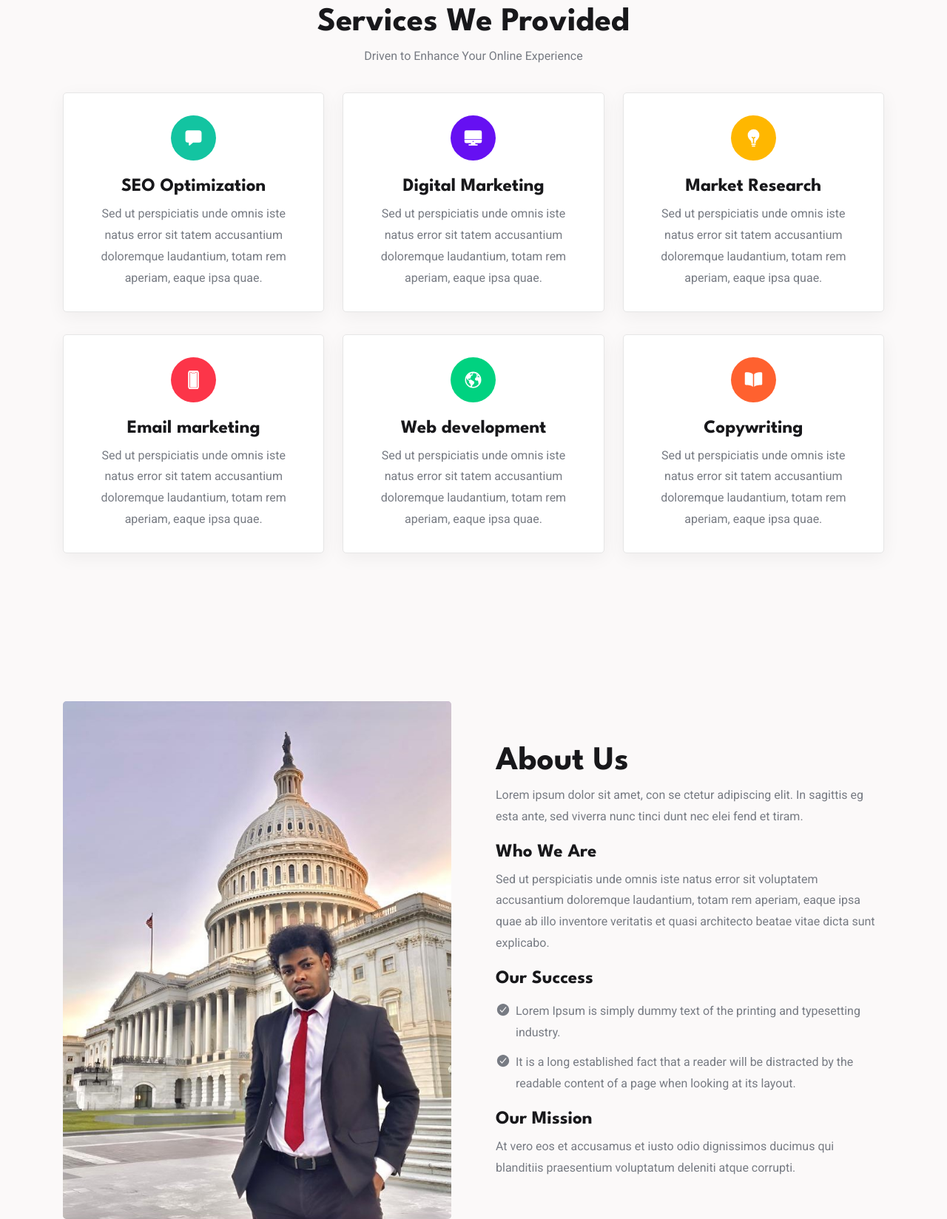
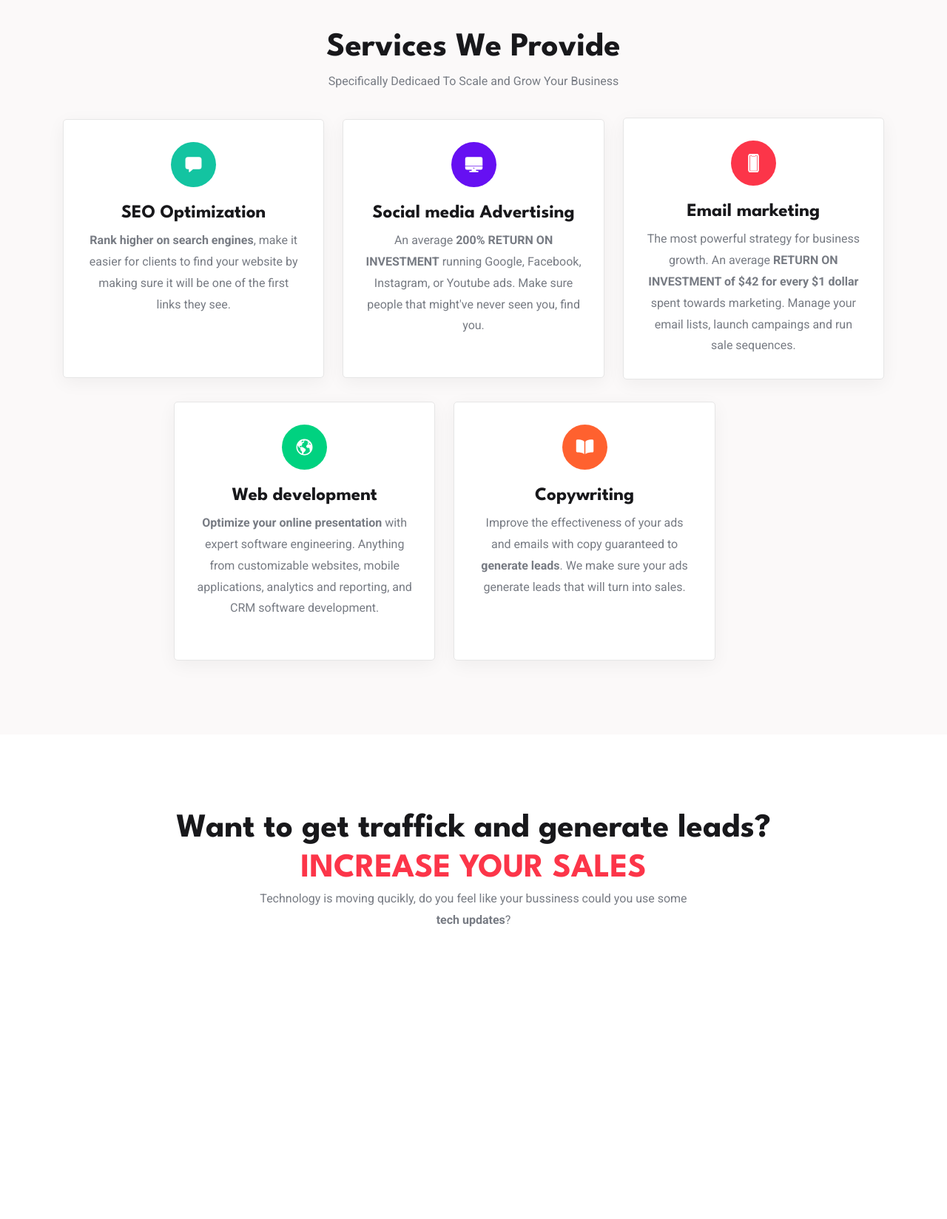
Before and after one commit to RamanChola/Digitalis_Marketing, a website: page index.html in a window 1280 px wide. Shown: the part 783-2431 px from the top of the page at 74% size. Drawn offline with nearby package versions, Linux system fonts and the light colour scheme; a script that the page names is missing.

Commit message:
updated content, styling, added fade on scroll, fixed some bugs

```diff
--- a/assets/css/style.css
+++ b/assets/css/style.css
@@ -18,6 +18,7 @@
   --black: hsl(0, 0%, 0%);
   --dark-purple: #51087E;
   --purple: #C576F6;
+  --red: #fc3549;
 
   /**
    * gradient color
@@ -249,6 +250,7 @@ body {
 
 .section-text {
   font-size: var(--fs-6);
+  margin-bottom: 20px;
 }
 
 .grid-list {
@@ -395,9 +397,13 @@ body {
 .hero-title {
   color: var(--eerie-black);
   margin-block: 12px 8px;
-  font-size: var(--fs-1);
-  line-height: 1.2;
+  font-size: var(--fs-2);
+  line-height: 1;
   font-weight: var(--fw-800);
+}
+
+.highlight {
+  color: var(--red);
 }
 
 .home-container {
@@ -428,7 +434,7 @@ body {
   margin-block-start: 20px;
 }
 
-.hero-banner{
+.hero-banner {
   margin-left: 60px;
   margin-right: 60px;
   margin-top: -30px;
@@ -439,6 +445,8 @@ body {
 /*-----------------------------------*\
   #SERVICE
 \*-----------------------------------*/
+
+
 
 .service {
   background-color: var(--white-2);
@@ -904,7 +912,6 @@ textarea.input-field {
 
 
 
-
 /*-----------------------------------*\
   #MEDIA QUERIES
 \*-----------------------------------*/
@@ -930,6 +937,15 @@ textarea.input-field {
     column-gap: 25px;
   }
 
+
+  .section-text {
+    margin-bottom: -30px;
+  }
+
+  .service-card {
+    min-height: 310px;
+    padding: 20px;
+  }
 
 
   /**
@@ -1093,10 +1109,6 @@ textarea.input-field {
 
   .container {
     max-width: 960px;
-  }
-
-  .grid-list {
-    grid-template-columns: repeat(3, 1fr);
   }
 
 
@@ -1307,8 +1319,6 @@ textarea.input-field {
 
   }
 
-
-
   /**
    * REUSED STYLE
    */
@@ -1329,8 +1339,8 @@ textarea.input-field {
   /**
    * SERVICE
    */
-
   .service-card {
+    min-height: 350px;
     padding: 30px;
   }
 
@@ -1338,7 +1348,27 @@ textarea.input-field {
     --fs-3: 2.5rem;
   }
 
+  .grid-list {
+    grid-template-columns: repeat(3, 1fr);
+    justify-content: center;
+    align-items: center;
+  }
 
+  .c-1,
+  .c-2,
+  .c-3 {
+    width: 100%;
+  }
+
+  .c-4 {
+    margin-left: 150px;
+    width: 100%;
+  }
+
+  .c-5 {
+    margin-left: 150px;
+    width: 100%;
+  }
 
   /**
    * PROJECT
--- a/index.html
+++ b/index.html
@@ -25,7 +25,9 @@
   <link
     href="https://fonts.googleapis.com/css2?family=League+Spartan:wght@500;700&family=Roboto:wght@400;500;700&display=swap"
     rel="stylesheet">
+  <link rel="stylesheet" href="https://unpkg.com/aos@next/dist/aos.css" />
 </head>
+
 
 <body id="top">
 
@@ -50,15 +52,15 @@
           </li>
 
           <li>
+            <a href="#contact" class="navbar-link" data-nav-link>Contact</a>
+          </li>
+
+          <li>
             <a href="#about" class="navbar-link" data-nav-link>About</a>
           </li>
 
           <li>
-            <a href="#contact" class="navbar-link" data-nav-link>Contact</a>
-          </li>
-
-          <li>
-            <a href="#contact" class="btn btn-primary">Get Started</a>
+            <a href="#contact" class="btn btn-primary" data-nav-link>Get Started</a>
           </li>
 
         </ul>
@@ -88,16 +90,15 @@
 
           <div class="hero-content">
 
-            <p class="hero-subtitle">Reach new audiences</p>
-
-            <h1 class="hero-title">Digital growth tailored to your business</h1>
+            <p class="hero-subtitle">Increase your leads, <strong>generate more money</strong></p>
+            <!--10x YOUR SALES-- MAKE COLOR #fc3549-->
+            <h1 class="hero-title">Get more customers... <span class="highlight">10x YOUR SALES</span></h1>
             <div class="home-container">
               <a href="#contact" class="home-button btn-primary">Get Started</a>
               <p class="hero-text">
-                We help you reach new markets and stand out from the competition
+                Its not easy turning leads into sales. Let us do it for you.
               </p>
             </div>
-
           </div>
 
           <figure class="hero-banner">
@@ -114,19 +115,18 @@
       <!--
         - #SERVICE
       -->
-
       <section class="section service" id="service" aria-label="service">
         <div class="container">
 
-          <h2 class="h2 section-title">Services We Provided</h2>
+          <h2 class="h2 section-title">Services We Provide</h2>
 
           <p class="section-text">
-            Driven to Enhance Your Online Experience
+            Specifically Dedicaed To Scale and Grow Your Business
           </p>
 
-          <ul class="grid-list">
+          <ul class="grid-list" data-aos="fade-up">
 
-            <li>
+            <li class="c-1">
               <div class="service-card">
 
                 <div class="card-icon" style="background-color: #13c4a1">
@@ -138,15 +138,14 @@
                 </h3>
 
                 <p class="card-text">
-                  Sed ut perspiciatis unde omnis iste natus error sit tatem accusantium doloremque laudantium, totam rem
-                  aperiam, eaque
-                  ipsa quae.
+                  <strong>Rank higher on search engines</strong>, make it easier for clients to find your website by
+                  making sure it will be one of the first links they see.
                 </p>
 
               </div>
             </li>
 
-            <li>
+            <li class="c-2">
               <div class="service-card">
 
                 <div class="card-icon" style="background-color: #6610f2">
@@ -154,39 +153,18 @@
                 </div>
 
                 <h3 class="h3">
-                  <a href="#" class="card-title">Digital Marketing</a>
+                  <a href="#" class="card-title">Social media Advertising</a>
                 </h3>
 
                 <p class="card-text">
-                  Sed ut perspiciatis unde omnis iste natus error sit tatem accusantium doloremque laudantium, totam rem
-                  aperiam, eaque
-                  ipsa quae.
+                  An average <strong>200% RETURN ON INVESTMENT</strong> running Google, Facebook, Instagram, or Youtube
+                  ads. Make sure people that might've never seen you, find you.
                 </p>
 
               </div>
             </li>
 
-            <li>
-              <div class="service-card">
-
-                <div class="card-icon" style="background-color: #ffb700">
-                  <ion-icon name="bulb"></ion-icon>
-                </div>
-
-                <h3 class="h3">
-                  <a href="#" class="card-title">Market Research</a>
-                </h3>
-
-                <p class="card-text">
-                  Sed ut perspiciatis unde omnis iste natus error sit tatem accusantium doloremque laudantium, totam rem
-                  aperiam, eaque
-                  ipsa quae.
-                </p>
-
-              </div>
-            </li>
-
-            <li>
+            <li class="c-3">
               <div class="service-card">
 
                 <div class="card-icon" style="background-color: #fc3549">
@@ -198,15 +176,15 @@
                 </h3>
 
                 <p class="card-text">
-                  Sed ut perspiciatis unde omnis iste natus error sit tatem accusantium doloremque laudantium, totam rem
-                  aperiam, eaque
-                  ipsa quae.
+                  The most powerful strategy for business growth. An average <strong>RETURN ON INVESTMENT of $42 for
+                    every $1 dollar</strong> spent towards marketing. Manage your email lists, launch campaings and run
+                  sale sequences.
                 </p>
 
               </div>
             </li>
 
-            <li>
+            <li class="c-4">
               <div class="service-card">
 
                 <div class="card-icon" style="background-color: #00d280">
@@ -218,15 +196,14 @@
                 </h3>
 
                 <p class="card-text">
-                  Sed ut perspiciatis unde omnis iste natus error sit tatem accusantium doloremque laudantium, totam rem
-                  aperiam, eaque
-                  ipsa quae.
+                  <strong>Optimize your online presentation</strong> with expert software engineering. Anything from
+                  customizable websites, mobile applications, analytics and reporting, and CRM software development.
                 </p>
 
               </div>
             </li>
 
-            <li>
+            <li class="c-5">
               <div class="service-card">
 
                 <div class="card-icon" style="background-color: #ff612f">
@@ -238,9 +215,8 @@
                 </h3>
 
                 <p class="card-text">
-                  Sed ut perspiciatis unde omnis iste natus error sit tatem accusantium doloremque laudantium, totam rem
-                  aperiam, eaque
-                  ipsa quae.
+                  Improve the effectiveness of your ads and emails with copy guaranteed to <strong>generate
+                    leads</strong>. We make sure your ads generate leads that will turn into sales.
                 </p>
 
               </div>
@@ -248,7 +224,30 @@
 
           </ul>
 
+
         </div>
+      </section>
+
+      <!---
+        --calendly book call
+      -->
+
+      <section class="section " id="contact" aria-label="contact" data-aos="fade-up">
+
+        <h2 class="h2 section-title">Want to get traffick and generate leads?</h2>
+        <h2 class="h2 section-title highlight"> INCREASE YOUR SALES</h2>
+        <h2></h2>
+
+        <p class="section-text">
+          Technology is moving qucikly, do you feel like your bussiness could you use some <strong>tech
+            updates</strong>?
+        </p>
+
+        <!-- Calendly inline widget begin -->
+        <div class="calendly-inline-widget" data-url="https://calendly.com/dayron-rodriguez/30min"
+          style="min-width:320px;height:700px;"></div>
+        <script type="text/javascript" src="https://assets.calendly.com/assets/external/widget.js" async></script>
+        <!-- Calendly inline widget end -->
       </section>
 
       <!--
@@ -267,55 +266,28 @@
             </button> -->
           </div>
 
-          <div class="about-content">
+          <div class="about-content" data-aos="fade-up">
 
             <h2 class="h2 section-title">About Us</h2>
 
             <p class="section-text">
-              Lorem ipsum dolor sit amet, con se ctetur adipiscing elit. In sagittis eg esta ante, sed viverra nunc
-              tinci dunt nec
-              elei fend et tiram.
+              As an company, our goal is to ensure you attract more clients and generate maximize your profits. If your
+              a brick-and-mortar bussines, long gone are the days of billboard advertising, television commmercials, and
+              direct mail as a way of increasing traffick.
+              If your an online based business, its not enough to just upload on instagram or social media, like
+              everyone else in you industry is doing.
+
+              If you want to have the competative edge over all others in your industry, you need to distinguish
+              yourself by doing what everyone else isn't doing.
+              In the increasingly modern and digitized world we live in, we use the power of the internet to exend your
+              reach, boost traffick, and increase your sales.
+
+              We know you're far too occupied making sure your service or product is the best it can be, so you can
+              deliver the best possible customer experience.
+              Thats why here at Digitalis Marketing we work so hard to take the wieght of outreach off your shoulders,
+              get new customers directly to your door, make sure they buy, and keep them coming back.
+
             </p>
-
-            <h3 class="h3">Who We Are</h3>
-
-            <p class="section-text">
-              Sed ut perspiciatis unde omnis iste natus error sit voluptatem accusantium doloremque laudantium, totam
-              rem aperiam,
-              eaque ipsa quae ab illo inventore veritatis et quasi architecto beatae vitae dicta sunt explicabo.
-            </p>
-
-            <h3 class="h3">Our Success</h3>
-
-            <ul class="about-list">
-
-              <li class="about-item">
-                <ion-icon name="checkmark-circle" aria-hidden="true"></ion-icon>
-
-                <p class="section-text">
-                  Lorem Ipsum is simply dummy text of the printing and typesetting industry.
-                </p>
-              </li>
-
-              <li class="about-item">
-                <ion-icon name="checkmark-circle" aria-hidden="true"></ion-icon>
-
-                <p class="section-text">
-                  It is a long established fact that a reader will be distracted by the readable content of a page when
-                  looking at its
-                  layout.
-                </p>
-              </li>
-
-            </ul>
-
-            <h3 class="h3">Our Mission</h3>
-
-            <p class="section-text">
-              At vero eos et accusamus et iusto odio dignissimos ducimus qui blanditiis praesentium voluptatum deleniti
-              atque corrupti.
-            </p>
-
           </div>
 
         </div>
@@ -332,7 +304,7 @@
 
           <h2 class="h2 section-title">Are You Ready? Let's get to Work!</h2>
 
-          <a href="#" class="btn btn-secondary">Get Started</a>
+          <a href="#contact" class="btn btn-secondary">Get Started</a>
 
         </div>
       </section>
@@ -341,15 +313,13 @@
         - #CONTACT
       -->
 
-      <section class="section contact" id="contact" aria-label="contact">
+      <!-- <section class="section contact" id="contact" aria-label="contact">
         <div class="container">
 
-          <h2 class="h2 section-title">Let's Contact With Us</h2>
+          <h2 class="h2 section-title">Contact With Us</h2>
 
           <p class="section-text">
-            Lorem ipsum dolor sit amet, consectetur adipiscing elit, sed do eiusmod tempor incididunt ut labore et
-            dolore magna
-            aliqua.
+            Get on a FREE call with us to discuss your bussines goals and what strategies to best employ to help you achieve them.
           </p>
 
           <form action="" class="contact-form">
@@ -384,7 +354,7 @@
           </form>
 
         </div>
-      </section>
+      </section> -->
 
     </article>
   </main>
@@ -405,6 +375,14 @@
   <!--
     - ionicon link
   -->
+  <script src="https://unpkg.com/aos@next/dist/aos.js"></script>
+  <script>
+    AOS.init();
+  </script>
+  <script>
+    window.va = window.va || function () { (window.vaq = window.vaq || []).push(arguments); };
+  </script>
+  <script defer src="/_vercel/insights/script.js"></script>
   <script type="module" src="https://unpkg.com/ionicons@5.5.2/dist/ionicons/ionicons.esm.js"></script>
   <script nomodule src="https://unpkg.com/ionicons@5.5.2/dist/ionicons/ionicons.js"></script>
 
--- /dev/null
+++ b/package.json
@@ -0,0 +1,5 @@
+{
+  "dependencies": {
+    "@vercel/analytics": "^1.2.2"
+  }
+}
```
Also changed, not shown: 1 other file.
